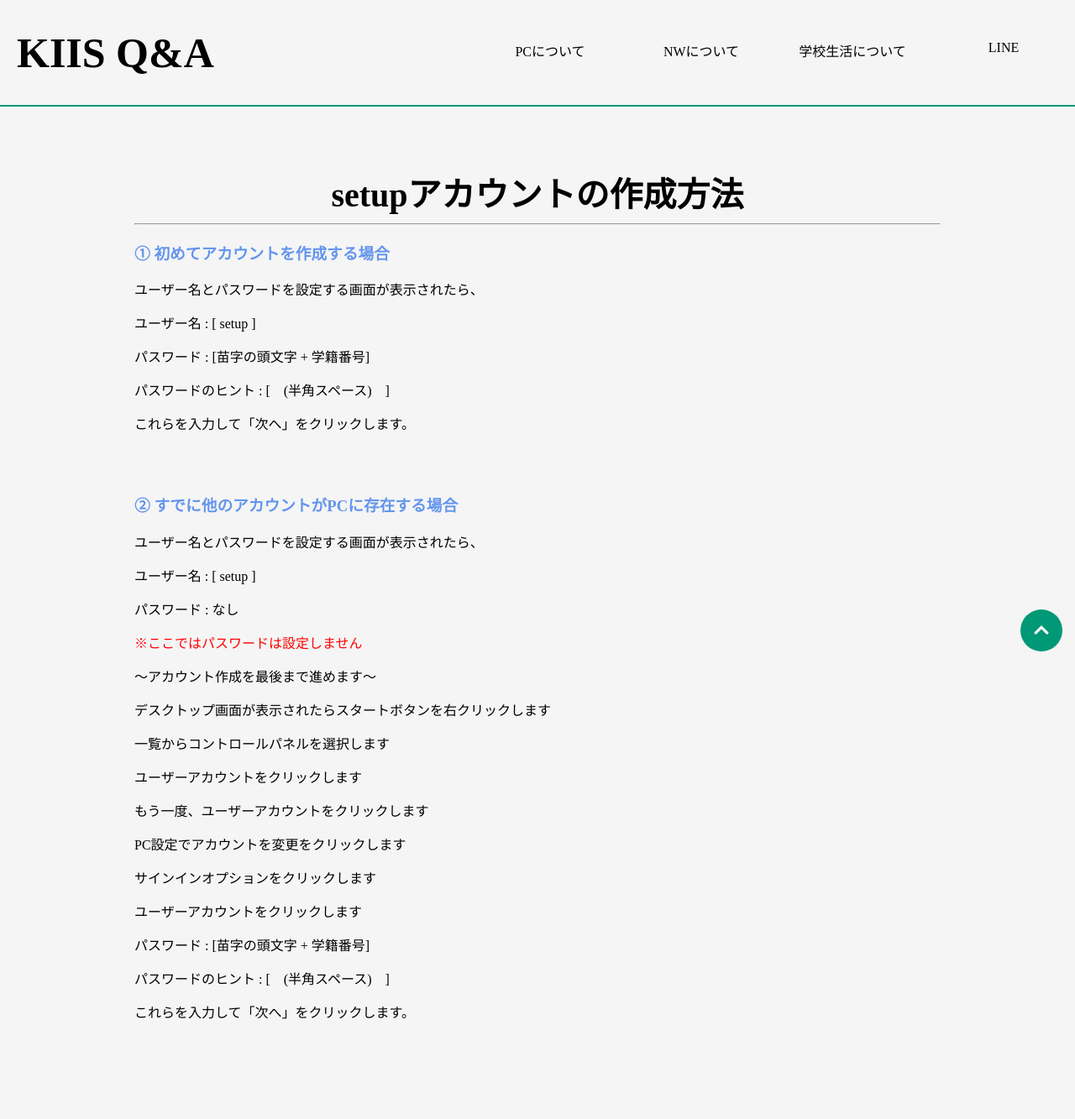
After one commit to kirari-kiis/kiis_qa, a Flask app: page /setup in a window 1280 px wide. The commit adds this page. Shown: the whole page at 84% size. Run offline with Flask 2, Linux system fonts and the light colour scheme; some libraries are stand-ins or nearby versions.

Commit message:
article -setup-

```diff
--- a/app/app.py
+++ b/app/app.py
@@ -70,6 +70,11 @@ def office_pcc():
 def virusbuster_pcc():
     return render_template("virusbuster_pcc.html")
 
+#「/setup」へアクセスがあった場合に、「setup.html」の文字列を返す
+@app.route("/setup")
+def setup():
+    return render_template("setup.html")
+
 
 
 if __name__ == '__main__':
--- a/app/static/css/main.css
+++ b/app/static/css/main.css
@@ -1,5 +1,6 @@
 html{
   scroll-behavior: smooth;
+  height: 100vh;
 }
 
 h1,h2,h3,p,a,li{
@@ -62,6 +63,7 @@ header{
     width: 100%;
     z-index: 5;
     border-bottom:solid 2px #009877;
+    background-color: whitesmoke;
 
 }
 header h1{
@@ -167,7 +169,7 @@ li {
     display: flex;
     align-items: center;
     justify-content: center;
-    height: 100%;
+    height: 100vh;
     padding: 5%;
   }
   /* .parallax-bg {
@@ -249,13 +251,14 @@ li {
   .main{
     width: 75%;
     margin-right: 0;
-    height: 100%;
+    height: auto;
+    padding-bottom: 100px;
   }
 
   .description{
     width: 100%;
     height: 580px;
-    background-color: rgb(255, 255, 255);
+    background-color: whitesmoke;
     padding-bottom: 0;
   }
 
@@ -302,7 +305,7 @@ li {
 
   footer{
     width: 100%;
-    background-color: #FFF;
+    background-color: whitesmoke;
     display:flex;
     z-index: 5;
     border-top:solid 2px #009877;
@@ -375,3 +378,15 @@ footer a {
 a > li {
   font-size: 20px;
 }
+
+.subtitle{
+  color: cornflowerblue;
+}
+
+.red{
+  color: red !important;
+}
+
+.block > p{
+  color: #000;
+}
--- a/app/templates/pc_info.html
+++ b/app/templates/pc_info.html
@@ -5,7 +5,7 @@
     <h2>PCについて</h2>
     <hr class="cp_hr05" />
     <ul class="ans">
-        <li>setupアカウントの作成方法</li>
+        <li><a href="{{url_for('setup')}}">setupアカウントの作成方法</a></li>
         <li>ワークグループの参加方法</li>
         <li><a href="{{url_for('virusbuster_std')}}">ウイルスバスターのインストール</a></li>
         <li><a href="{{url_for('office_std')}}"> officeのインストール</a></li>
--- /dev/null
+++ b/app/templates/setup.html
@@ -0,0 +1,39 @@
+{% extends "layout.html" %}
+{% block content %}
+<div class="left"></div>
+<div class="main">
+    <h2>setupアカウントの作成方法</h2>
+    <hr>
+
+    <h3 class="subtitle">① 初めてアカウントを作成する場合</h3>
+    <div class="block">
+        <p>ユーザー名とパスワードを設定する画面が表示されたら、</p>
+        <p>ユーザー名 : [ setup ]</p>
+        <p>パスワード : [苗字の頭文字 + 学籍番号]</p>
+        <p>パスワードのヒント : [　(半角スペース)　]</p>
+        <p>これらを入力して「次へ」をクリックします。</p>
+
+    </div>
+    <br>
+    <br>
+    <h3 class="subtitle">② すでに他のアカウントがPCに存在する場合</h3>
+    <div class="block">
+        <p>ユーザー名とパスワードを設定する画面が表示されたら、</p>
+        <p>ユーザー名 : [ setup ]</p>
+        <p>パスワード : なし</p>
+        <p class="red">※ここではパスワードは設定しません</p>
+        <p>〜アカウント作成を最後まで進めます〜</p>
+        <p>デスクトップ画面が表示されたらスタートボタンを右クリックします</p>
+        <p>一覧からコントロールパネルを選択します</p>
+        <p>ユーザーアカウントをクリックします</p>
+        <p>もう一度、ユーザーアカウントをクリックします</p>
+        <p>PC設定でアカウントを変更をクリックします</p>
+        <p>サインインオプションをクリックします</p>
+        <p>ユーザーアカウントをクリックします</p>
+        <p>パスワード : [苗字の頭文字 + 学籍番号]</p>
+        <p>パスワードのヒント : [　(半角スペース)　]</p>
+        <p>これらを入力して「次へ」をクリックします。</p>
+    </div>
+</div>
+
+{% endblock %}
```
